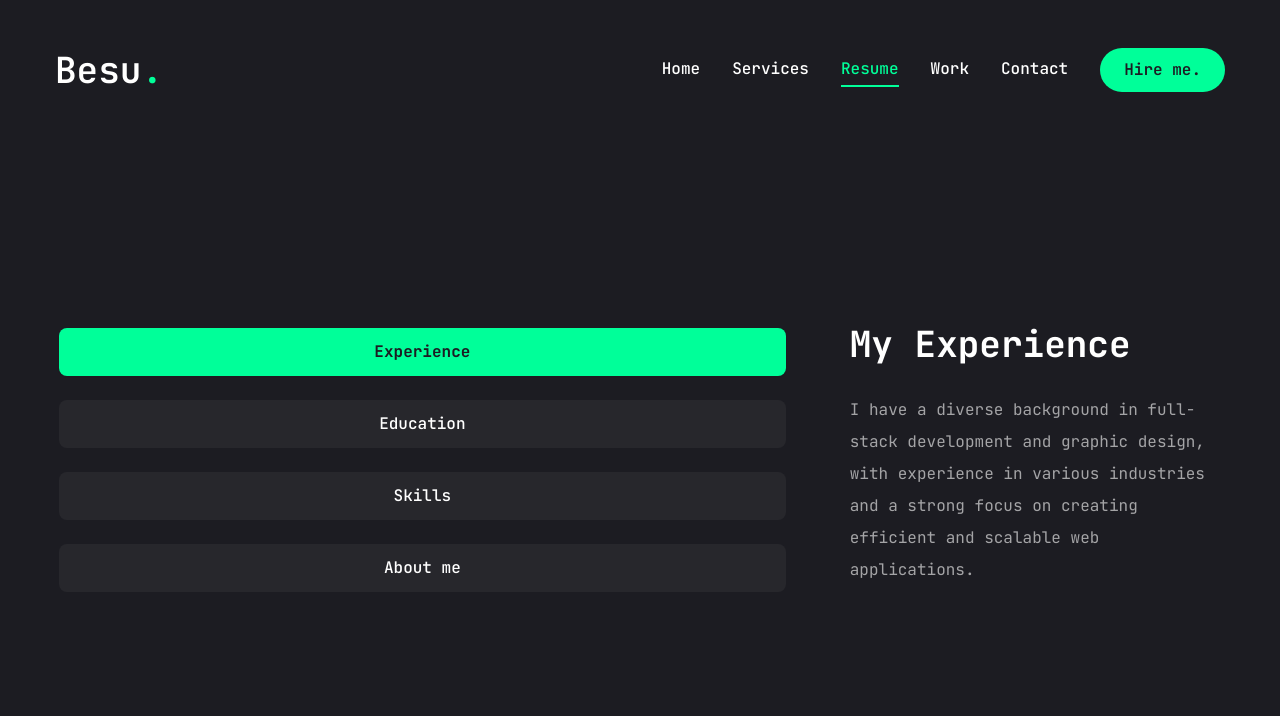
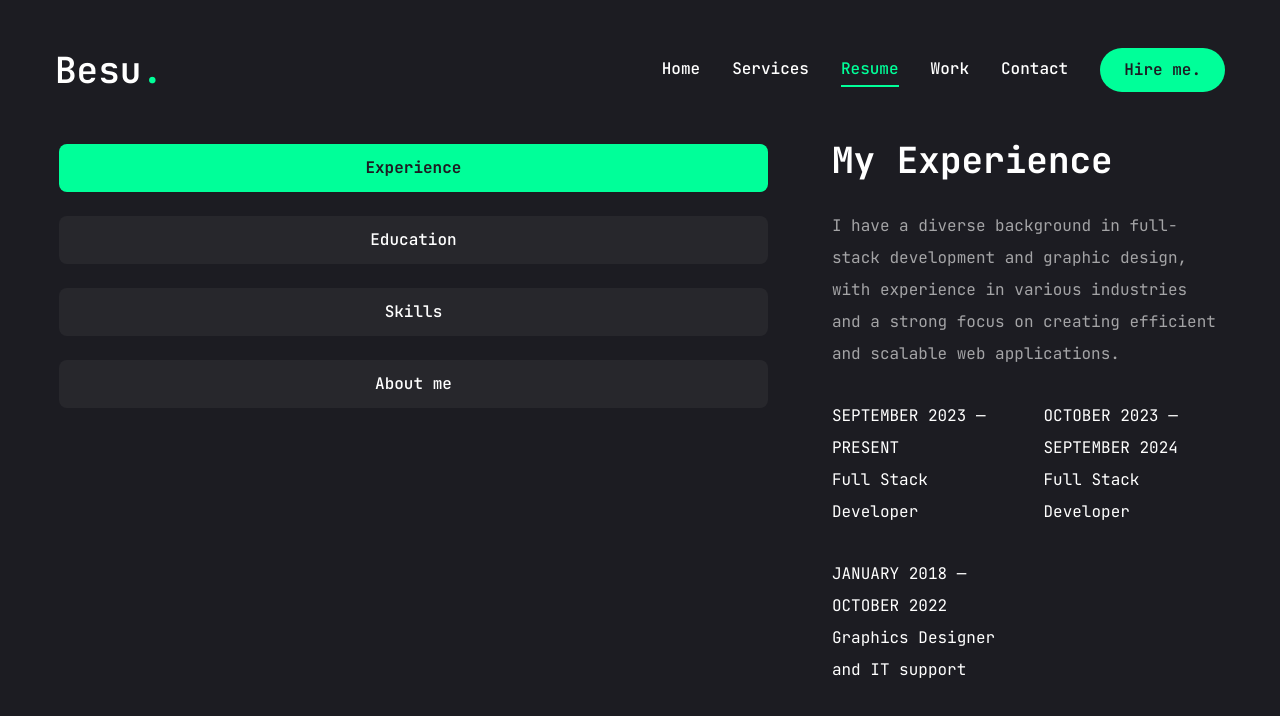
Before and after one commit to Besufekad-HAZ/My-Portfolio-Next, a Next.js app: page /resume in a window 1280 px wide. Shown: the top 716 px of the page. Built offline with nearby package versions, Linux system fonts and the light colour scheme.

Commit message:
Add scroll area with grid properties

```diff
--- a/app/resume/page.tsx
+++ b/app/resume/page.tsx
@@ -213,7 +213,25 @@ const Resume = () => {
             <TabsContent value="experience" className="w-full ">
               <div className="flex flex-col gap-[30px] text-center xl:text-left">
                 <h3 className="text-4xl font-bold">{experience.title}</h3>
-                <p className="max-w-[600px] text-white/60 mx-auto xl:mx-0">{experience.description}</p>
+                <p className="max-w-[600px] text-white/60 mx-auto xl:mx-0">
+                  {experience.description}
+                </p>
+                <ScrollArea className="h-[400px]">
+                  <ul className="grid grid-cols-1 lg:grid-cols-2 gap-[30px]">
+                    {experience.items.map((item, index) => {
+                      return (
+                        <li>
+                          <span>{item.duration}</span>
+                          <h3>{item.position}</h3>
+                          <div>
+                            {/* dot  */}
+                            <span></span>
+                          </div>
+                        </li>
+                      );
+                    })}
+                  </ul>
+                </ScrollArea>
               </div>
             </TabsContent>
             {/* education */}
```
